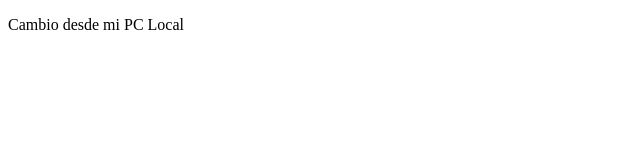
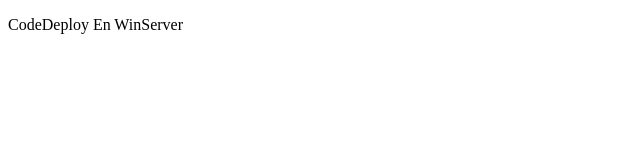
Before and after one commit to jiopdh7/CodeDeployWin, a plain HTML site: page index.html in a window 1280 px wide. Shown: the full height of the page, 0-640 px from the left. Drawn offline with Linux system fonts and the light colour scheme.

Commit message:
Update index.html

```diff
--- a/index.html
+++ b/index.html
@@ -4,6 +4,6 @@
     <title>CodeDeploy Test</title>
   </head>
   <body>
-    <p>Cambio desde mi PC Local</p>
+    <p>CodeDeploy En WinServer</p>
   </body>
 </html>
```
